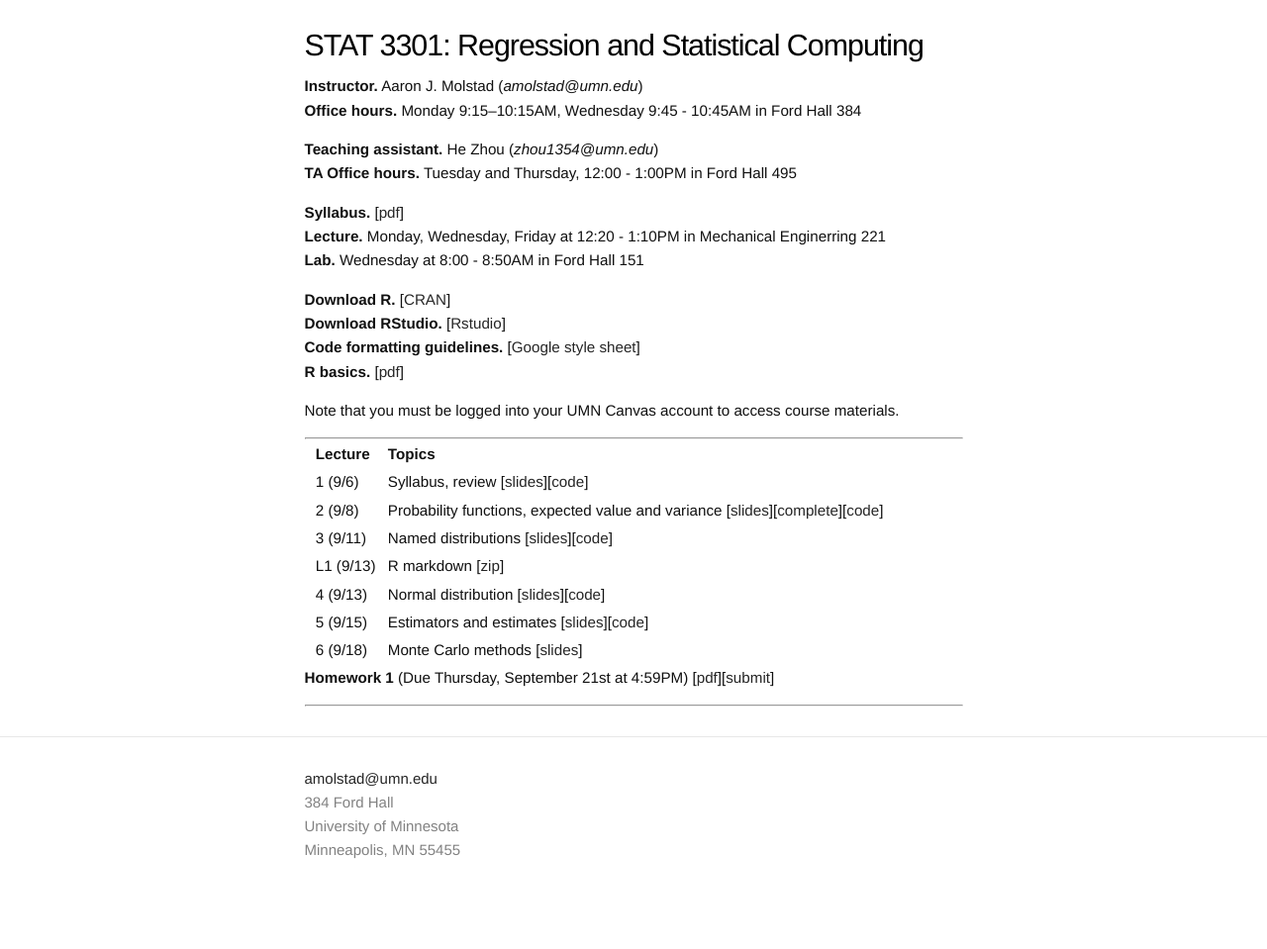
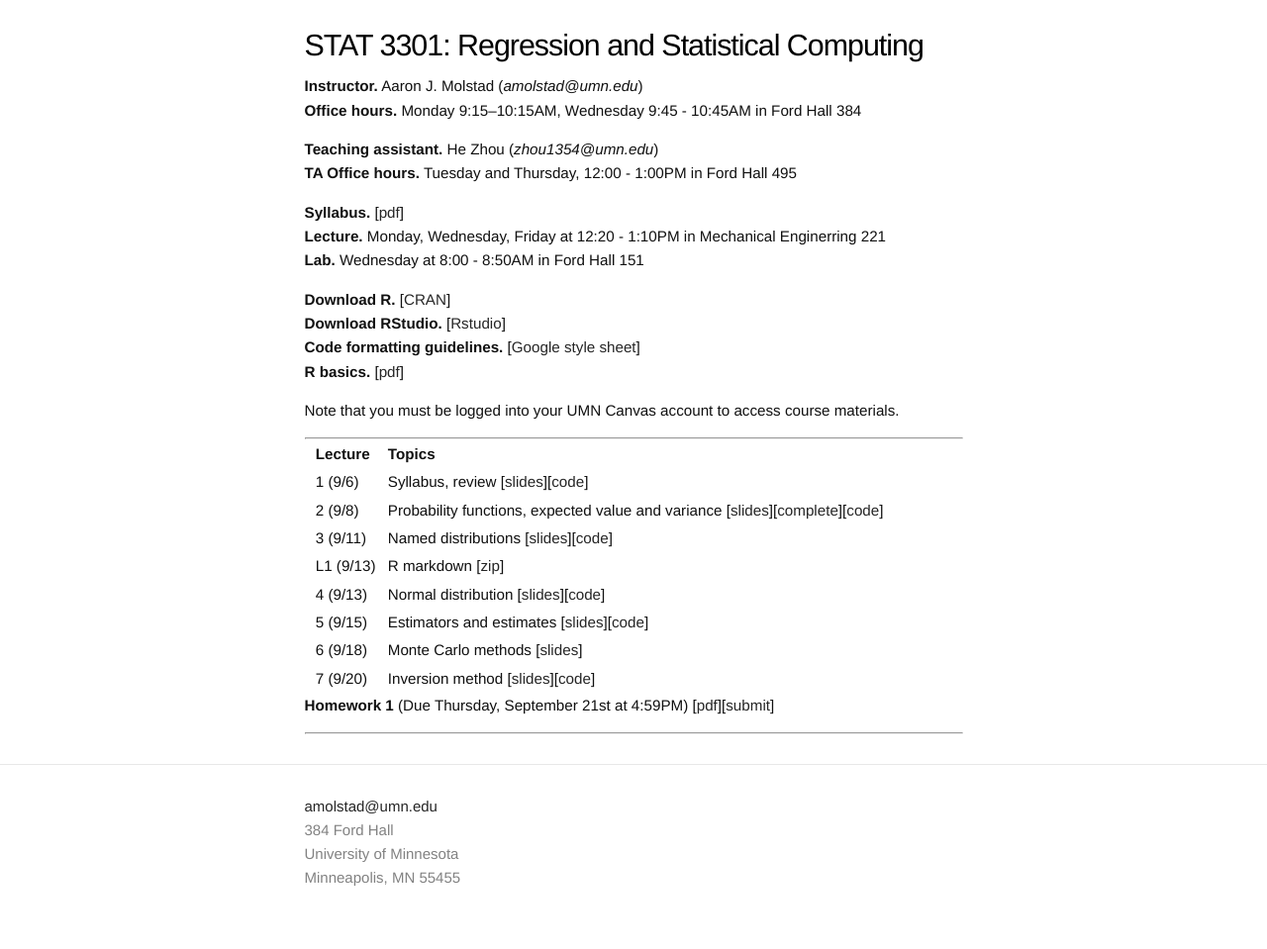
Before and after one commit to ajmolstad/ajmolstad.github.io, a Jekyll site: the page built from F23_STAT3301.md, in a window 1280 px wide. Shown: the whole page at 99% size. Built offline with Jekyll 4.4.1, drawn with Linux system fonts in a browser that asks for light colours; before the commit the page ends 931 px from its top, so only the background shows below that.

Commit message:
Update F23_STAT3301.md

```diff
--- a/F23_STAT3301.md
+++ b/F23_STAT3301.md
@@ -34,6 +34,8 @@ Note that you must be logged into your UMN Canvas account to access course mater
 || 4 (9/13) || Normal distribution [[slides](https://canvas.umn.edu/files/37757192/download?download_frd=1)][[code](https://canvas.umn.edu/files/37757214/download?download_frd=1)]  ||
 || 5 (9/15) || Estimators and estimates [[slides](https://canvas.umn.edu/files/37811182/download?download_frd=1)][[code](https://canvas.umn.edu/files/37811440/download?download_frd=1)] ||
 || 6 (9/18) || Monte Carlo methods [[slides](https://canvas.umn.edu/files/37862696/download?download_frd=1)] ||
+|| 7 (9/20) || Inversion method [[slides](https://canvas.umn.edu/files/37972329/download?download_frd=1)][[code](https://canvas.umn.edu/files/37972506/download?download_frd=1)] ||
+
 
 **Homework 1** (Due Thursday, September 21st at 4:59PM) [[pdf](https://canvas.umn.edu/files/37706333/download?download_frd=1)][[submit](https://canvas.umn.edu/courses/389122/assignments/3459746)]
 
```
